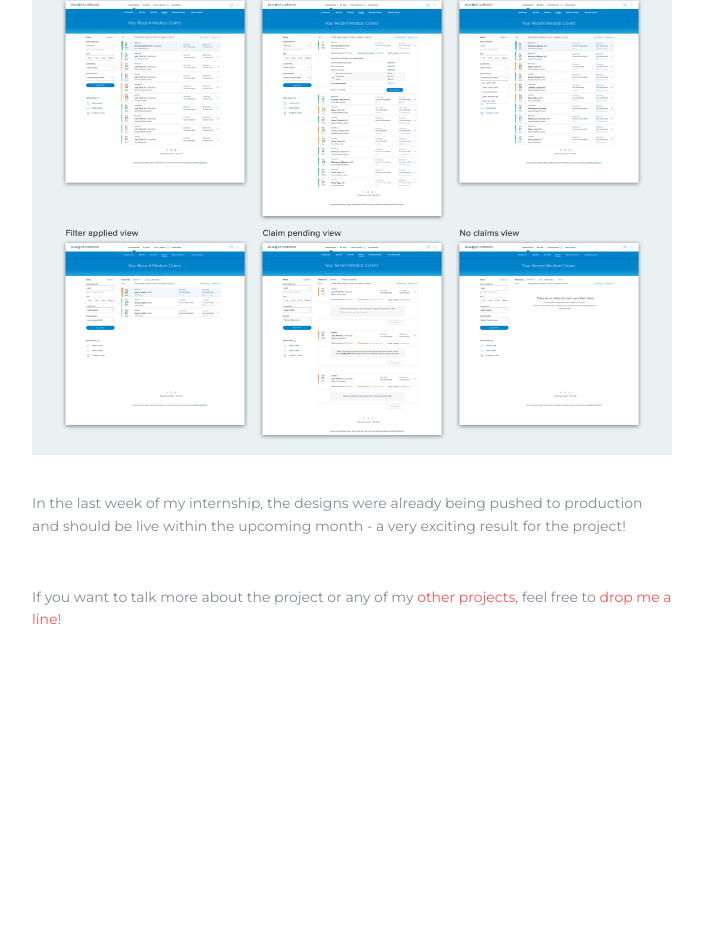
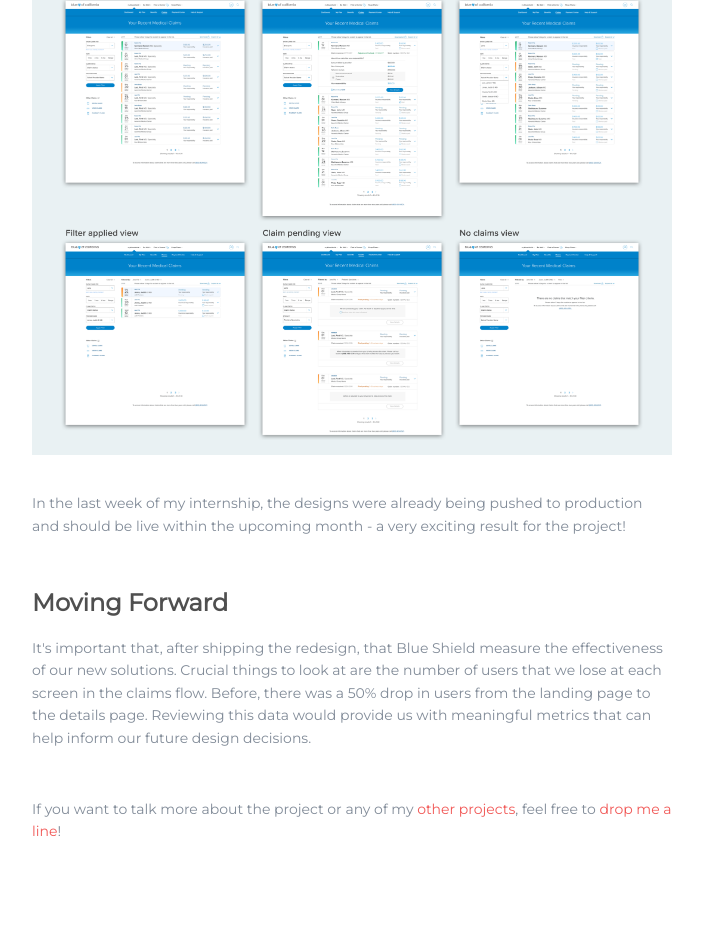
Before and after one commit to grant-kalasky/grant-kalasky.github.io, a plain HTML site: page blue-shield.html in a window 1280 px wide. Shown: the part 6097-7040 px from the top of the page, without its empty margins (288-991 px from the left). Before the commit the page ends 6829 px from the top, so only its background shows below. Drawn offline with Linux system fonts and the light colour scheme.

Commit message:
added content

```diff
--- a/blue-shield.html
+++ b/blue-shield.html
@@ -148,6 +148,11 @@
 			<p>In the last week of my internship, the designs were already being pushed to production and should be live within the upcoming month - a very exciting result for the project!</p>
 		</div>
 
+		<div class="project-section">
+			<h2>Moving Forward</h2>
+			<p>It's important that, after shipping the redesign, that Blue Shield measure the effectiveness of our new solutions. Crucial things to look at are the number of users that we lose at each screen in the claims flow. Before, there was a 50% drop in users from the landing page to the details page. Reviewing this data would provide us with meaningful metrics that can help inform our future design decisions.</p>
+		</div>
+
 		<div class="footer">
 			<p>If you want to talk more about the project or any of my <a href="projects.html">other projects</a>, feel free to <a href="mailto:grant.kalasky@berkeley.edu">drop me a line</a>!</p>
 		</div>
```
Also changed, not shown: index.html (+1 -1 lines).
